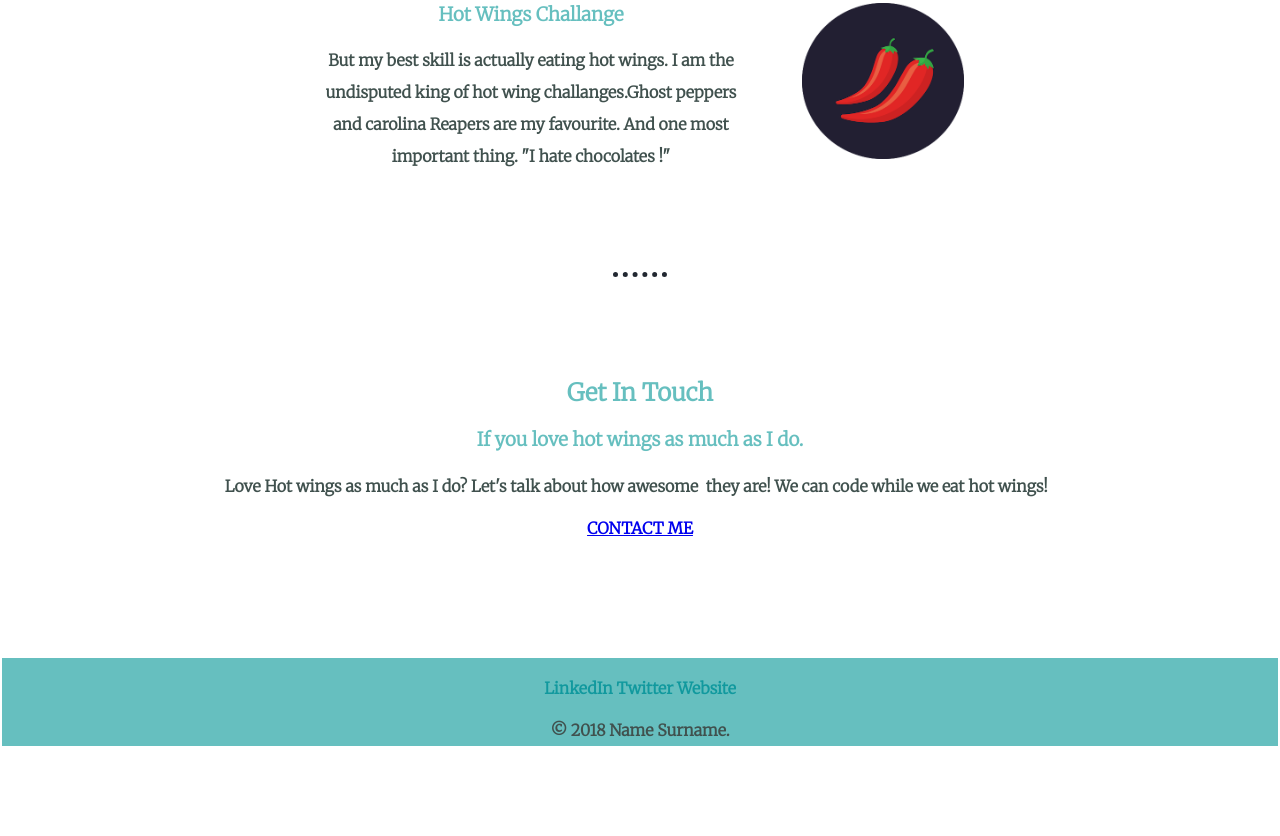
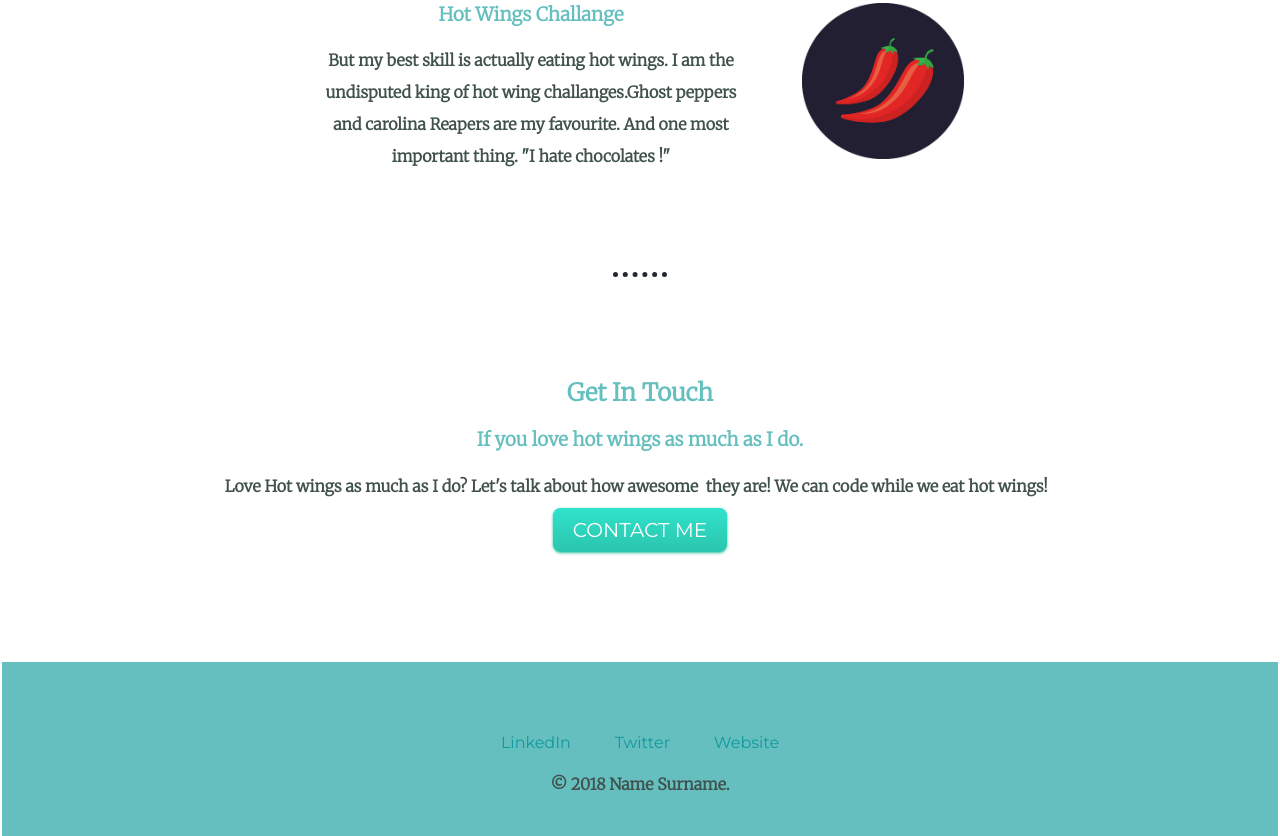
Before and after one commit to jatin-001/css, a plain HTML site: page index.html in a window 1280 px wide. Shown: the part 1513-2349 px from the top of the page. Before the commit the page ends 2275 px from the top, so only its background shows below. Drawn offline with Linux system fonts and the light colour scheme.

Commit message:
Add files via upload

```diff
--- a/css/master.css
+++ b/css/master.css
@@ -2,8 +2,7 @@
     margin: 0 2px 0;
     font-family: 'Merriweather', serif;
     text-align: center;
-    font-weight: bold;
-	color: #40514E;
+    color: #40514E;
 }
 
 .cloud1 {
@@ -47,6 +46,7 @@
 
 .bottom_container {
     background-color: #66bfbf;
+	padding:50px 0 20px;
 }
 
 .pro {
@@ -55,7 +55,7 @@
 .professor {
     font-family: 'Sacramento', cursive;
     font-style: normal;
-    font-weight: 600;
+    font-weight: 700;
     font-size: 90px;
     top: auto;
     bottom: 48px;
@@ -84,10 +84,12 @@
 p {
     line-height: 2;
     font-size: medium;
+	font-weight: bold;
 }
 
 h2 {
-	color:#66bfbf;
+    color: #66bfbf;
+    font-weight: bolder;
 }
 
 h3 {
@@ -109,6 +111,11 @@ h3 {
     color: #11999e;
     opacity: 1;
     text-decoration: none;
+    font-family: 'Montserrat', sans-serif;
+    margin-top: 10px;
+    margin-bottom: 10px;
+    margin-right: 20px;
+    margin-left: 20px;
 }
 
 hr {
@@ -124,3 +131,38 @@ hr {
     margin: 100px;
     width: auto;
 }
+
+.contact_message {
+	width:40%;
+	margin:40px auto 60px;
+}
+
+.btn {
+  background: #30e3cb;
+  background-image: -webkit-linear-gradient(top, #30e3cb, #2bc4ad);
+  background-image: -moz-linear-gradient(top, #30e3cb, #2bc4ad);
+  background-image: -ms-linear-gradient(top, #30e3cb, #2bc4ad);
+  background-image: -o-linear-gradient(top, #30e3cb, #2bc4ad);
+  background-image: linear-gradient(to bottom, #30e3cb, #2bc4ad);
+  -webkit-border-radius: 8;
+  -moz-border-radius: 8;
+  border-radius: 8px;
+  -webkit-box-shadow: 0px 1px 3px #2cbda0;
+  -moz-box-shadow: 0px 1px 3px #2cbda0;
+  box-shadow: 0px 1px 3px #2cbda0;
+  color: #ffffff;
+  font-family: 'Montserrat', sans-serif;
+  font-size: 20px;
+  padding: 10px 20px 10px 20px;
+  text-decoration: none;
+}
+
+.btn:hover {
+  background: #3cb0fd;
+  background-image: -webkit-linear-gradient(top, #3cb0fd, #3498db);
+  background-image: -moz-linear-gradient(top, #3cb0fd, #3498db);
+  background-image: -ms-linear-gradient(top, #3cb0fd, #3498db);
+  background-image: -o-linear-gradient(top, #3cb0fd, #3498db);
+  background-image: linear-gradient(to bottom, #3cb0fd, #3498db);
+  text-decoration: none;
+}
```
